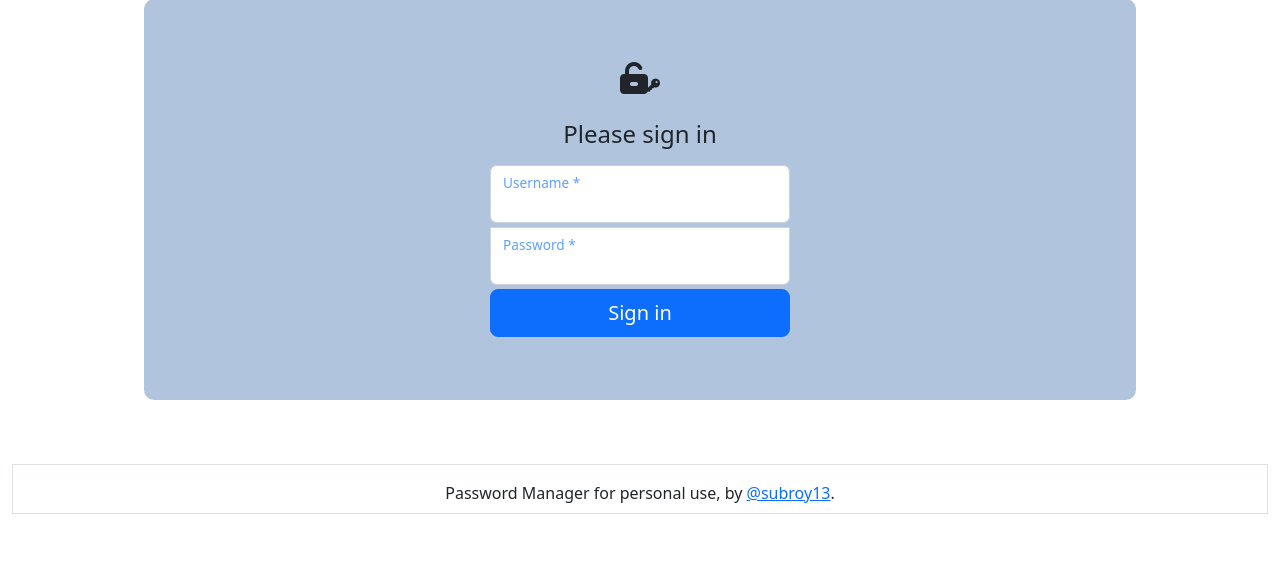
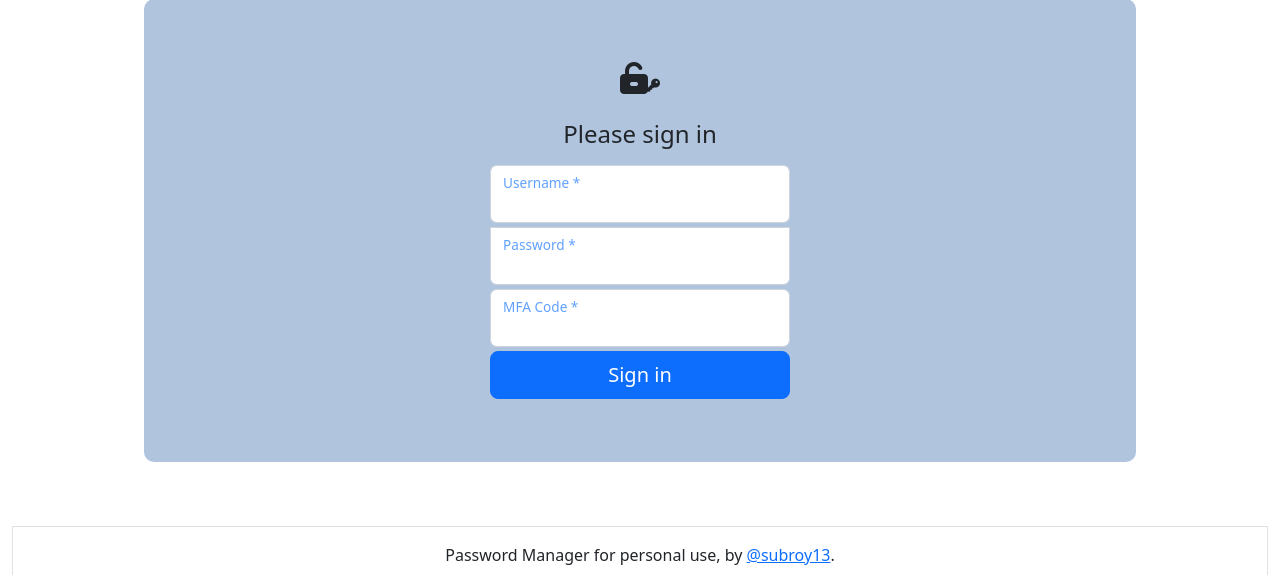
Before and after one commit to subroy13/pwdmgr, a Flask app: page /auth/login/ in a window 1280 px wide. Shown: the part 129-704 px from the top of the page. Run offline with Flask 2, Linux system fonts and the light colour scheme; some libraries are stand-ins or nearby versions.

Commit message:
fix: added mfa login with app secret token based encryption

```diff
--- a/pwdmgr/api/passapi.py
+++ b/pwdmgr/api/passapi.py
@@ -60,10 +60,10 @@ def deletePassword(pwdid: str):
     return rows
 
 
-def viewPassword(pwdid: str, master_pwd: str):
+def viewPassword(pwdid: str, master_pwd: str, mfa: str):
     try:
         pwd = getPasswordById(pwdid)
-        master_key = pwd.auth_user.generateMasterKey(master_pwd)
+        master_key = pwd.auth_user.generateMasterKey(master_pwd, mfa = mfa)
         return pwd.decryptSensitiveInfo(master_key)
     except Exception as e:
         return None
--- a/pwdmgr/forms.py
+++ b/pwdmgr/forms.py
@@ -12,6 +12,7 @@ class UserSignupForm(FlaskForm):
 class UserSigninForm(FlaskForm):
     username = StringField('Username', validators=[InputRequired(), Length(min = 3, max = 15)])
     password = PasswordField('Password', validators=[InputRequired()])
+    mfa = StringField('MFA Code', validators=[InputRequired(), Length(min = 6, max = 6)])
 
 class UserDeleteForm(FlaskForm):
     userid = HiddenField('User Id', validators=[InputRequired()])
@@ -24,6 +25,7 @@ class CreatePasswordForm(FlaskForm):
     description = TextAreaField('Description', validators=[Optional()])
     sensitiveinfo = TextAreaField('Password Information', validators=[InputRequired()])
     masterpwd = PasswordField('Master Password', validators=[InputRequired()])
+    mfa = StringField('MFA Code', validators=[InputRequired(), Length(min = 6, max = 6)])
 
 
 class EditPasswordForm(FlaskForm):
@@ -32,11 +34,14 @@ class EditPasswordForm(FlaskForm):
     pwdtype = StringField('Password Group', validators=[InputRequired()])
     description = TextAreaField('Description', validators=[Optional()])
     masterpwd = PasswordField('Master Password', validators=[InputRequired()])
+    mfa = StringField('MFA Code', validators=[InputRequired(), Length(min = 6, max = 6)])
 
 class ViewPasswordForm(FlaskForm):
     viewpwdid = HiddenField('Password Id', validators=[InputRequired()])
     viewmasterpwd = PasswordField('Master Password', validators=[InputRequired()])
+    viewmfa = StringField('MFA Code', validators=[InputRequired(), Length(min = 6, max = 6)])
 
 class DeletePasswordForm(FlaskForm):
     delpwdid = HiddenField('Password Id', validators=[InputRequired()])
     delmasterpwd = PasswordField('Master Password', validators=[InputRequired()])
+    delmfa = StringField('MFA Code', validators=[InputRequired(), Length(min = 6, max = 6)])
--- a/pwdmgr/routes.py
+++ b/pwdmgr/routes.py
@@ -27,9 +27,9 @@ def home():
         return redirect(url_for('dashboard'))
     return render_template('index.html', user = None)
 
+
 @app.route("/dashboard/")
 def dashboard():
-    print(session)
     if 'loggedinuserid' in session and session['loggedinuserid'] is not None:
         user = getUserById(session['loggedinuserid'])
         pwdlist = listAllPasswords(user)
@@ -68,6 +68,10 @@ def login():
                 if not user.verify_password_crypt(form.password.data):
                     return jsonify({ "errors": {"password": ["Invalid credentials!"]} }), 400
 
+                # verify MFA
+                if not user.verify_totp(form.password.data, form.mfa.data):
+                    return jsonify({"errors": {"password": ["Invalid MFA credentials"]} }), 400
+
                 # if everything is correct, return the user and set session data
                 session['loggedinuserid'] = user.id
                 return jsonify({"data": user.serialize() }), 200
@@ -75,8 +79,8 @@ def login():
             except Exception as e:
                 return jsonify({"errors": str(e) }), 500
         return jsonify({ "errors": form.errors }), 400
+    return render_template('login.html', form = form, user = None)
 
-    return render_template('login.html', form = form, user = None)
 
 @app.route('/auth/signup/', methods = ['GET', 'POST'])
 def signup():
@@ -117,9 +121,9 @@ def add_password():
 
                     # verify master password
                     try:
-                        master_key = user.generateMasterKey(form.masterpwd.data)
+                        master_key = user.generateMasterKey(form.masterpwd.data, mfa=form.mfa.data)
                     except Exception as e:
-                        return jsonify({"errors": {"masterpwd": ["Invalid master password"]} }), 400
+                        return jsonify({"errors": {"masterpwd": ["Invalid credentials"], "mfa": ["Invalid credentials"]} }), 400
 
                     pwd = Password(form.pwdname.data, form.pwdtype.data, user, form.description.data)
                     pwd.addSensitiveInfo(master_key, jsoninfo)
@@ -152,9 +156,9 @@ def edit_password():
 
                     # verify master password
                     try:
-                        master_key = user.generateMasterKey(form.masterpwd.data)
+                        master_key = user.generateMasterKey(form.masterpwd.data, mfa=form.mfa.data)
                     except Exception as e:
-                        return jsonify({"errors": {"masterpwd": ["Invalid master password"]} }), 400
+                        return jsonify({"errors": {"masterpwd": ["Invalid credentials"], "mfa": ["Invalid credentials"]} }), 400
 
                     oldpwd.pwdtype = form.pwdtype.data
                     oldpwd.description = form.description.data
@@ -178,6 +182,7 @@ def edit_password():
             return render_template('edit_password.html', form = form, user = user)
     return redirect(url_for('home'))
 
+
 @app.route('/password/edit/sensitiveinfo', methods = ['POST'])
 def password_edit_sensitiveinfo():
     if 'loggedinuserid' in session and session['loggedinuserid'] is not None:
@@ -195,9 +200,9 @@ def password_edit_sensitiveinfo():
 
                 # verify master password
                 try:
-                    master_key = user.generateMasterKey(jsondata["masterpwd"])
+                    master_key = user.generateMasterKey(jsondata["masterpwd"], mfa=jsondata["mfa"])
                 except Exception as e:
-                    return jsonify({"errors": {"viewmasterpwd": ["Invalid master password"]} }), 400
+                    return jsonify({"errors": {"masterpwd": ["Invalid credentials"], "mfa": ["Invalid credentials"]} }), 400
 
                 try:
                     sensitiveinfo = json.loads(jsondata["sensitiveinfo"])
@@ -228,14 +233,15 @@ def delete_password():
                         return jsonify({"errors": "Password not found"}), 404
                     if pwd.auth_user.id != user.id:
                         return jsonify({"errors": "User is unauthorized to perform this action" }), 401
-                    master_key = pwd.auth_user.generateMasterKey(form.delmasterpwd.data)
+                    master_key = pwd.auth_user.generateMasterKey(form.delmasterpwd.data, mfa = form.delmfa.data)
                 except Exception as e:
                     # unauthorized user
-                    return jsonify({"errors": {"delmasterpwd": ["Invalid master password"]}}), 400
+                    return jsonify({"errors": {"masterpwd": ["Invalid credentials"], "delmfa": ["Invalid credentials"]} }), 400
                 res = deletePassword(form.delpwdid.data)  # do the delete now
                 return jsonify({"data": pwd.serialize() }), 200
             return jsonify({ "errors": form.errors }), 400
     return redirect(url_for('home'))
+
 
 @app.route('/password/view', methods = ['POST'])
 def view_password():
@@ -244,13 +250,14 @@ def view_password():
         form = ViewPasswordForm()
         if request.method == "POST":
             if form.validate():
-                jsonobj = viewPassword(form.viewpwdid.data, form.viewmasterpwd.data)
+                jsonobj = viewPassword(form.viewpwdid.data, form.viewmasterpwd.data, form.viewmfa.data)
                 if jsonobj is None:
                     # unauthorized user
-                    return jsonify({"errors": {"viewmasterpwd": ["Invalid master password"]}}), 400
+                    return jsonify({"errors": {"viewmasterpwd": ["Invalid credentials"], "viewmfa": ["Invalid credentials"]} }), 400
                 return jsonify({"data": jsonobj}), 200
             return jsonify({ "errors": form.errors }), 400
     return redirect(url_for('home'))
+
 
 @app.route('/user/setting', methods = ["GET", "POST"])
 def user_settings():
--- a/pwdmgr/templates/add_password.html
+++ b/pwdmgr/templates/add_password.html
@@ -68,6 +68,7 @@ Create Password
             </div>
 
             {{ render_field(form.masterpwd) }}
+            {{ render_field(form.mfa) }}
 
             <button class="w-100 btn btn-lg btn-primary" type="submit" id="form-createpass-submit">Add new password</button>
         </form>
--- a/pwdmgr/templates/edit_password.html
+++ b/pwdmgr/templates/edit_password.html
@@ -59,6 +59,7 @@ Edit Password
             </div>
             {{ render_field(form.description) }}
             {{ render_field(form.masterpwd) }}
+            {{ render_field(form.mfa) }}
 
             <button class="w-100 btn btn-lg btn-primary" type="submit" id="form-editpass-submit">Update password</button>
         </form>
--- a/pwdmgr/templates/login.html
+++ b/pwdmgr/templates/login.html
@@ -45,6 +45,7 @@ Login
 
             {{ render_field(form.username) }}
             {{ render_field(form.password) }}
+            {{ render_field(form.mfa) }}
             <button class="w-100 btn btn-lg btn-primary" type="submit" id="form-signin-submit">Sign in</button>
         </form>
     </main>
```
Also changed, not shown: pwdmgr/models/user.py (+13 -5 lines), pwdmgr/templates/dashboard.html (+8 -1 lines).
